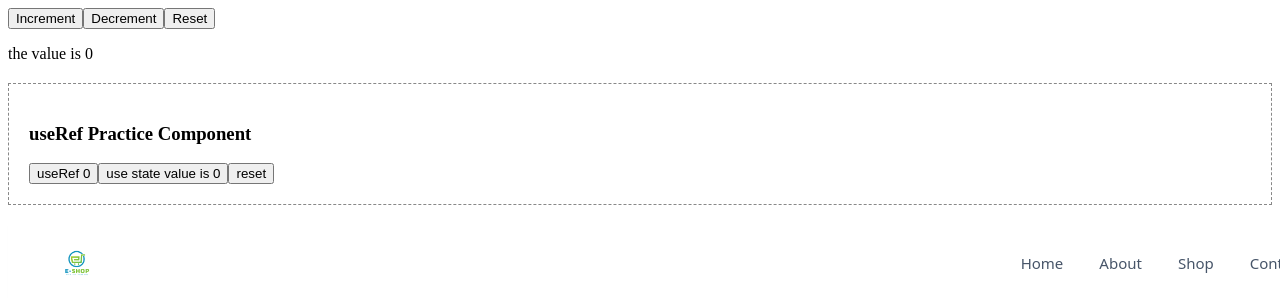
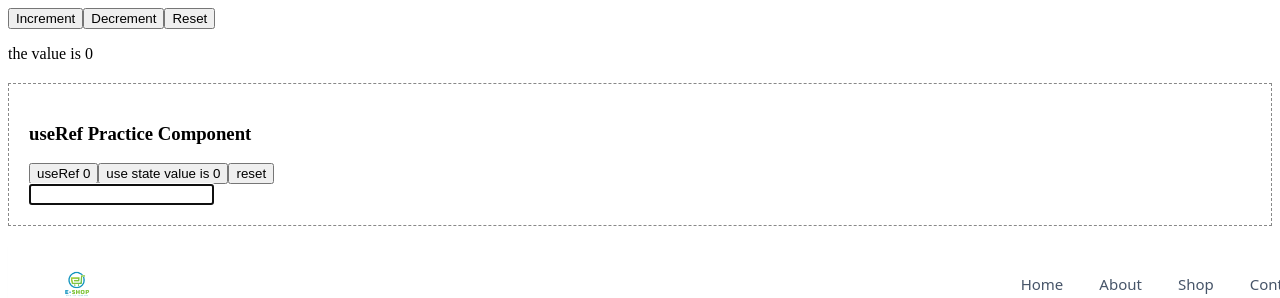
Before and after one commit to ajithyaasaf/React-learn, a React (Vite) app in the folder Ecommerce-practice/Ecommerce-practice/: page / in a window 1280 px wide. Shown: the top 298 px of the page. Built offline with nearby package versions, Linux system fonts and the light colour scheme; no server answers.

Commit message:
code change

```diff
--- a/Ecommerce-practice/Ecommerce-practice/src/combonents/UsingRef.jsx
+++ b/Ecommerce-practice/Ecommerce-practice/src/combonents/UsingRef.jsx
@@ -2,6 +2,7 @@ import { useEffect, useRef, useState } from "react";
 
 const UsingRef = () => {
     const countRef = useRef(0);
+    const inputRef = useRef();
     // console.log(countRef);
     const [value, setValue] = useState(0)
 
@@ -12,6 +13,7 @@ const UsingRef = () => {
 
     useEffect(() => {
         console.log("useRef Component Rendered");
+        inputRef.current.focus()
     });
 
     return (
@@ -26,7 +28,8 @@ const UsingRef = () => {
             </button>
             <button onClick={() => { setValue(0); countRef.current = 0; }}>
                 reset
-            </button>
+            </button><br />
+            <input type="text" ref={inputRef} />
         </div>
     );
 };
```
